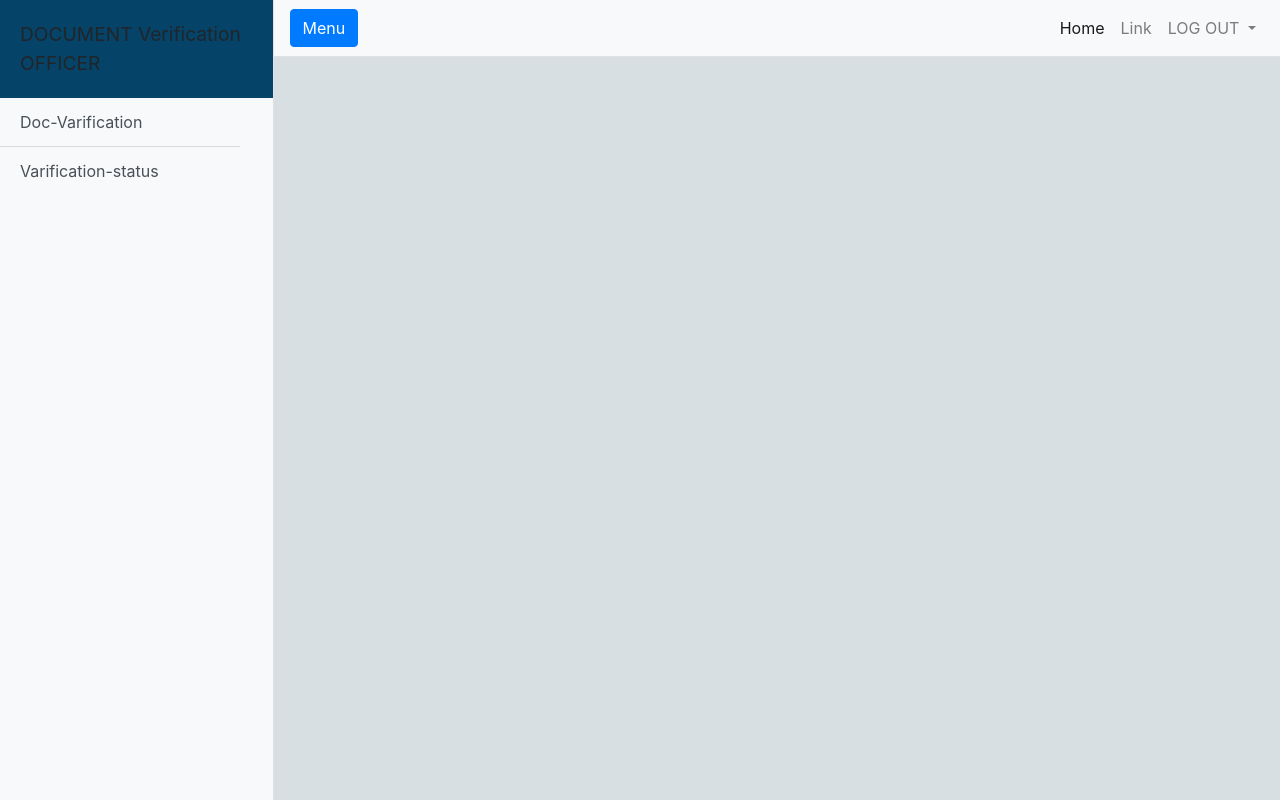
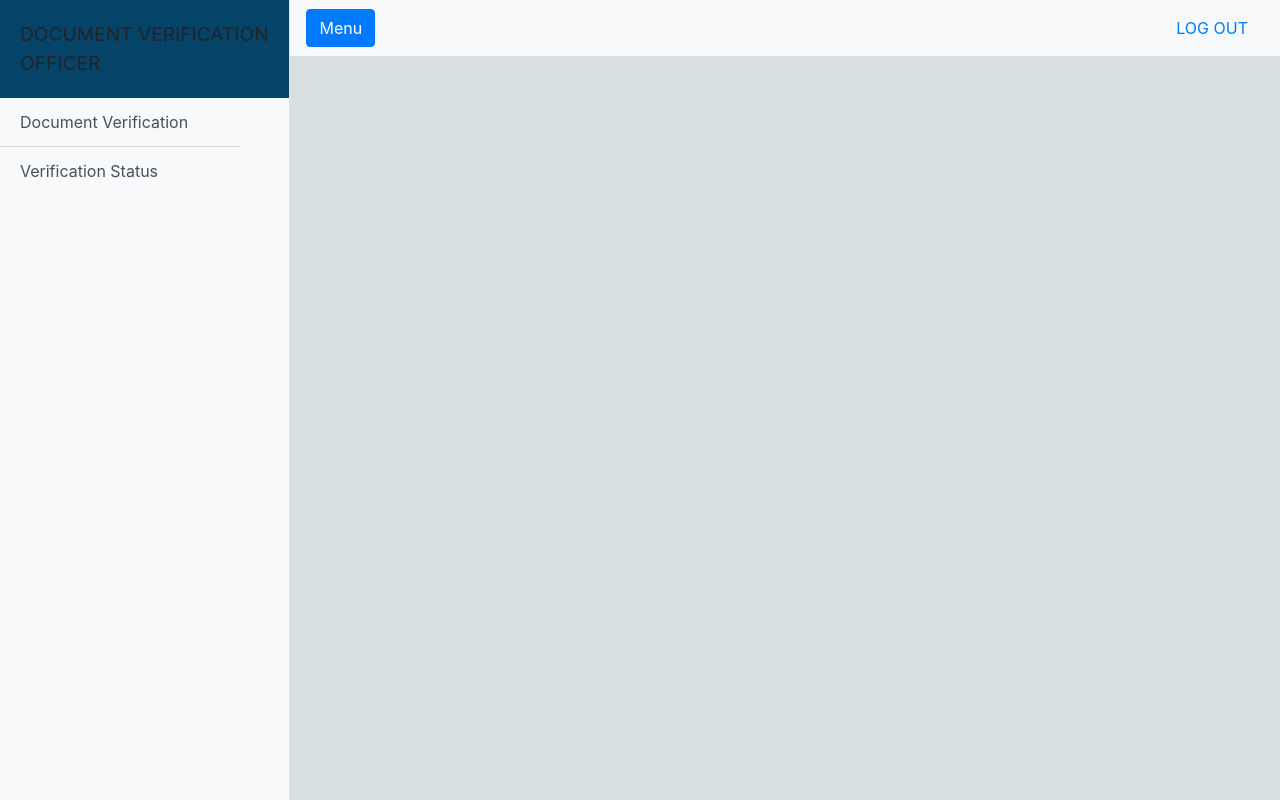
Before and after one commit to Bineetch32/loan-Management-FullStack, an Angular app in the folder frontend/: page /documentverificationofficer/dvod in a window 1280 px wide. Built offline with nearby package versions, Linux system fonts and the light colour scheme.

Commit message:
Clean up DVO dashboard

```diff
--- a/frontend/src/app/module/document-varify-officier/dashboard/dashboard.component.html
+++ b/frontend/src/app/module/document-varify-officier/dashboard/dashboard.component.html
@@ -1,57 +1,20 @@
 <div class="d-flex" id="wrapper">
-    <!-- Sidebar -->
   <div class="bg-light border-right" id="sidebar-wrapper">
-        <!-- Sidebar heading -->
-        <div class="sidebar-heading">DOCUMENT Verification OFFICER </div>
-        <!-- List of links -->
+    <div class="sidebar-heading">DOCUMENT VERIFICATION OFFICER</div>
     <div class="list-group list-group-flush">
-            <a routerLink="doc" class="list-group-item list-group-item-action bg-light">Doc-Varification</a>
-            <a routerLink="vs" class="list-group-item list-group-item-action bg-light">Varification-status</a>
+      <a routerLink="doc" class="list-group-item list-group-item-action bg-light">Document Verification</a>
+      <a routerLink="vs" class="list-group-item list-group-item-action bg-light">Verification Status</a>
     </div>
   </div>
-    <!-- /#sidebar-wrapper -->
-    <!-- Page Content -->
+
   <div id="page-content-wrapper">
-        <!-- Navigation bar -->
-        <nav class="navbar navbar-expand-lg navbar-light bg-light border-bottom">
-            <!-- Menu toggle button -->
-            <button class="btn btn-primary" id="menu-toggle"> Menu</button>
-            <!-- Navbar toggler button -->
-            <button class="navbar-toggler" type="button" data-toggle="collapse" data-target="#navbarSupportedContent" aria-controls="navbarSupportedContent" aria-expanded="false" aria-label="Toggle navigation">
-                <span class="navbar-toggler-icon"></span>
-            </button>
-            <!-- Navbar content -->
-            <div class="collapse navbar-collapse" id="navbarSupportedContent">
-                <ul class="navbar-nav ml-auto mt-2 mt-lg-0">
-                    <!-- Home link -->
-                    <li class="nav-item active">
-                        <a class="nav-link" href="#">Home <span class="sr-only">(current)</span></a>
-                    </li>
-                    <!-- Regular link -->
-                    <li class="nav-item">
-                        <a class="nav-link" href="#">Link</a>
-                    </li>
-                    <!-- Dropdown menu -->
-                    <li class="nav-item dropdown">
-                        <a class="nav-link dropdown-toggle" href="login" id="navbarDropdown" role="button" data-toggle="dropdown" aria-haspopup="true" aria-expanded="false">
-                            LOG OUT
-                        </a>
-                        <!-- Dropdown menu items -->
-                        <div class="dropdown-menu dropdown-menu-right" aria-labelledby="navbarDropdown">
-                            <a class="dropdown-item" href="#">Action</a>
-                            <a class="dropdown-item" href="#">Another action</a>
-                            <div class="dropdown-divider"></div>
-                            <a class="dropdown-item" href="#">Something else here</a>
-                        </div>
-                    </li>
-                </ul>
-            </div>
+    <nav class="navbar navbar-light bg-light border-bottom">
+      <button class="btn btn-primary" id="menu-toggle">Menu</button>
+      <div class="ml-auto"><a class="nav-link" href="login">LOG OUT</a></div>
     </nav>
-        <!-- Main content container -->
+
     <div class="container-fluid">
       <router-outlet></router-outlet>
     </div>
   </div>
-    <!-- /#page-content-wrapper -->
 </div>
-  <!-- /#wrapper -->
```
Lines whose indentation alone changed are shown as unchanged.
